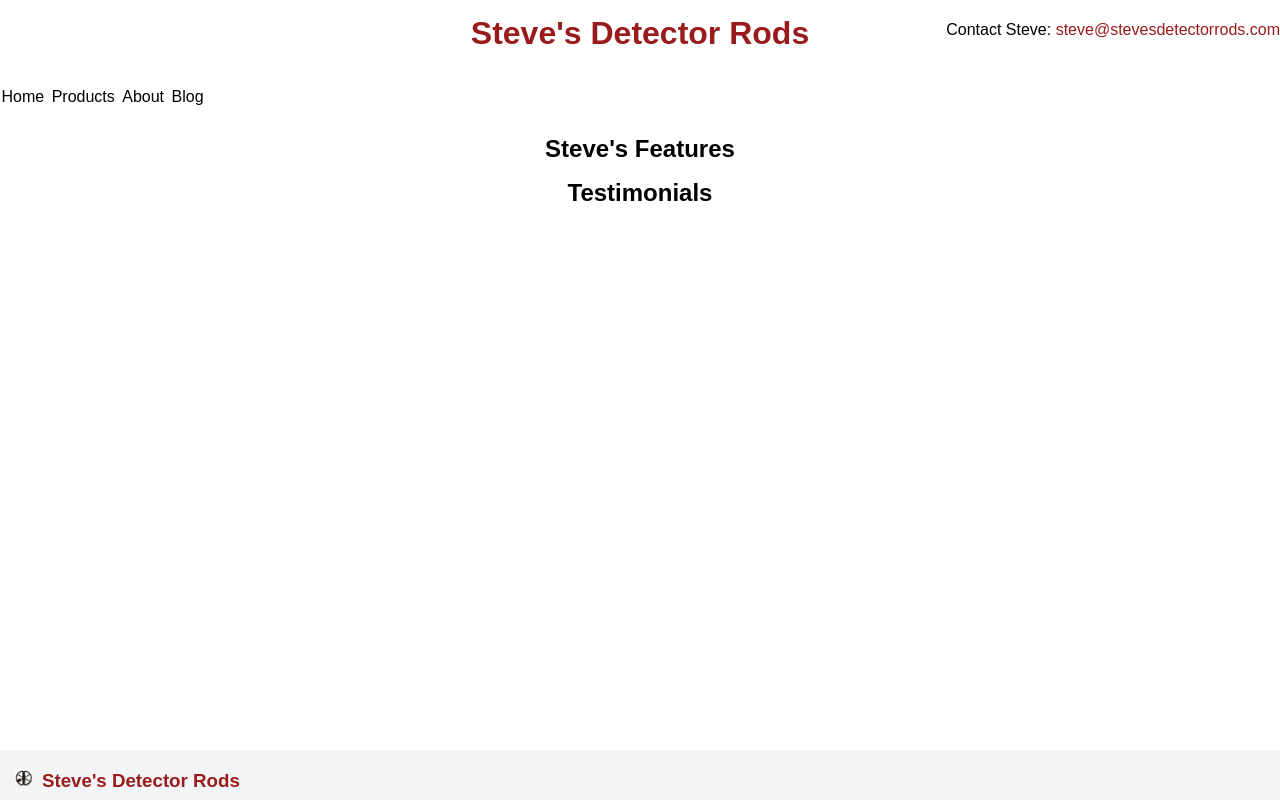
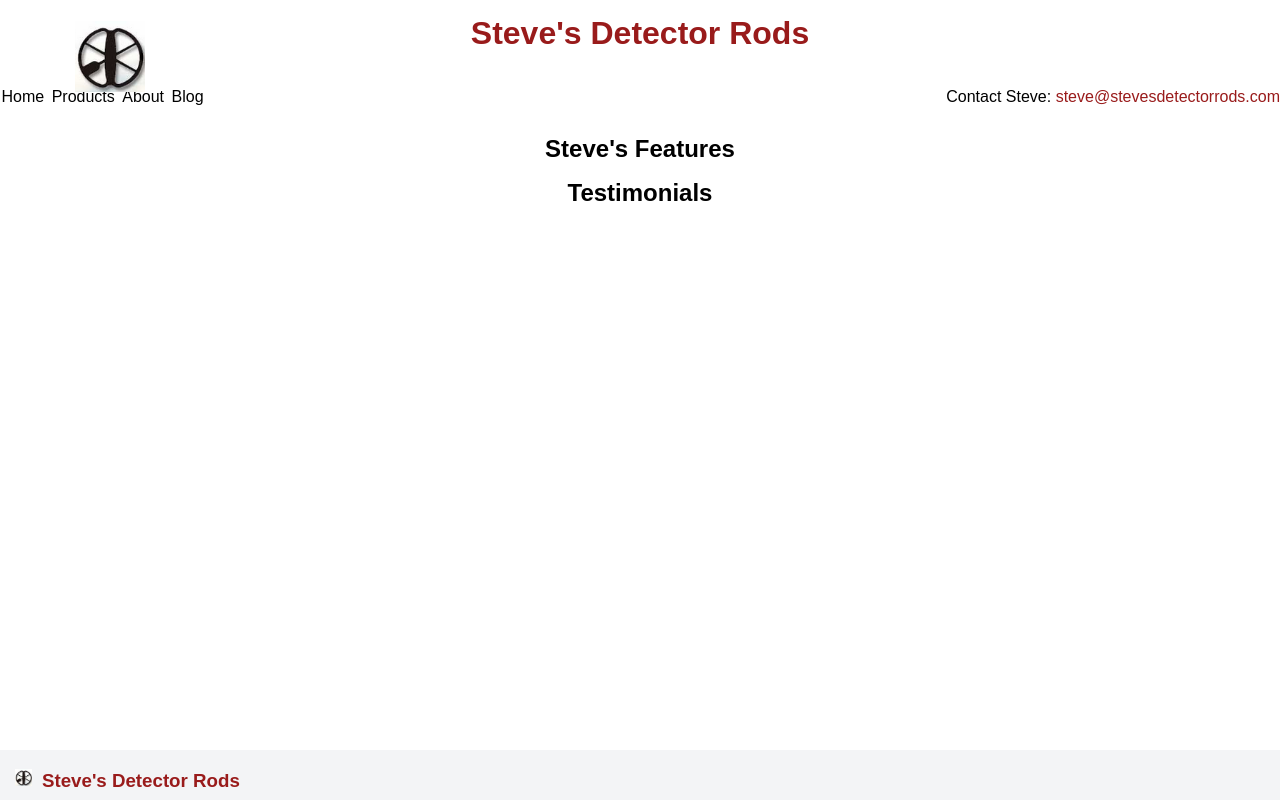
Before and after one commit to JamesNorum/Steve-s-Detector-Rods-Website-Homepage-Redesign, a website: page index.html in a window 1280 px wide. Drawn offline with Linux system fonts and the light colour scheme.

Commit message:
some changes

```diff
--- a/assets/css/style.css
+++ b/assets/css/style.css
@@ -31,10 +31,17 @@
 			background: white;
 		}
 
+		#header-logo {
+			position: absolute;
+			width: 5.5%;
+			margin-left: 75px;
+		}
+
 		#title {
 			text-align: center;
 			color: #991B1B;
 			text-decoration: none;
+			display: inline;
 		}
 
 		#center-header {
@@ -147,7 +154,7 @@
 		#contact {
 			position: absolute;
 			right: 0;
-			top: 0;
+			top: 60;
 			line-height: 60px;
 			padding: 0%;
 		}
--- a/index.html
+++ b/index.html
@@ -15,9 +15,11 @@
 
 	<body>
 
+		<div>
+		<img id="header-logo" src="assets/img/BWDetectorArt.png"/>
         <a href="https://www.stevesdetectorrods.com/" id="title">
             <h1>Steve's Detector Rods</h1></a>
-
+		</div>
 		<header id="header">
 			<nav id="menu">
 					<ul>
@@ -57,7 +59,7 @@
 
 		<footer id="footer">
 			<div class="innertube">
-				<img id="footer-logo" src="assets/img/BWDetectorArt.png" alt=""> <!-- you have to use the proper path-->
+				<img id="footer-logo" src="assets/img/BWDetectorArt.png" alt="">
 				<h3 id="footer-title">Steve's Detector Rods</h1>
 				<!--p id="rights">©2022 Steve's Detector Rods. All Rights Reserved.</p-->
 			</div>
```
